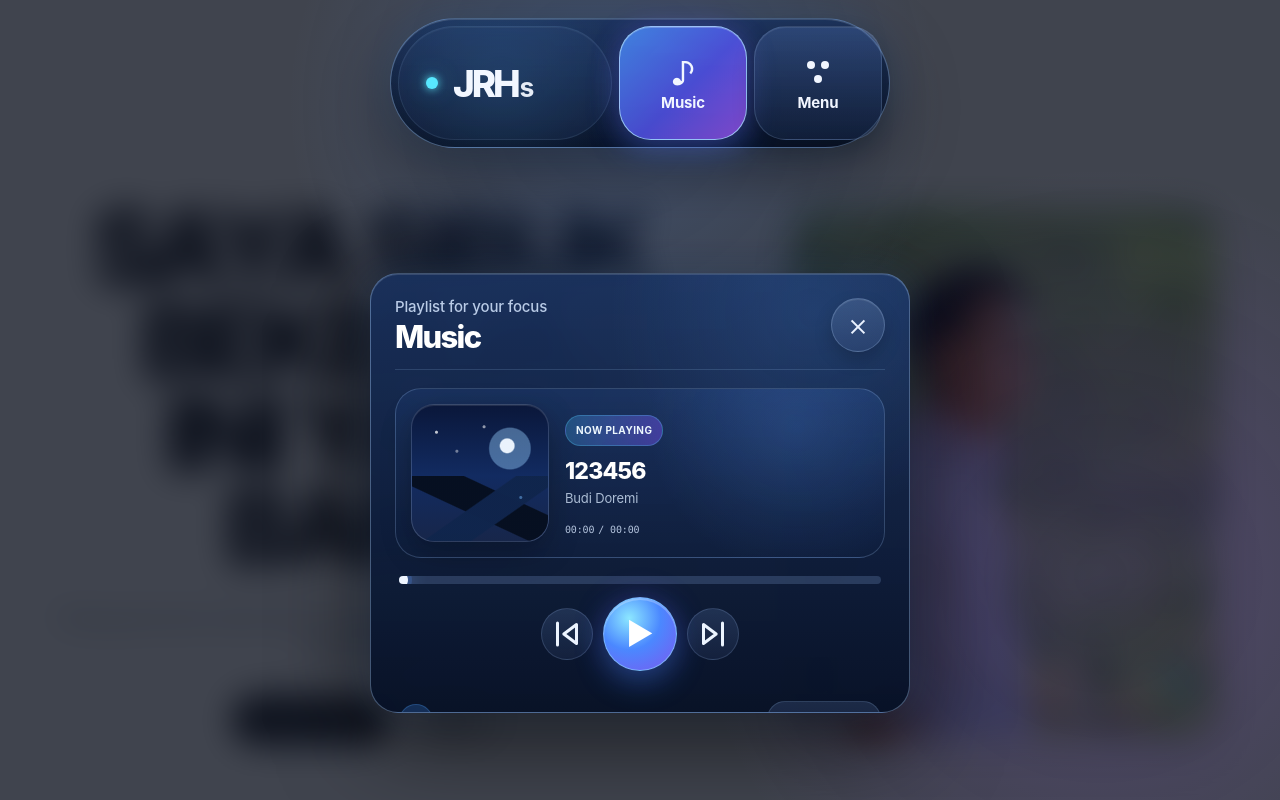
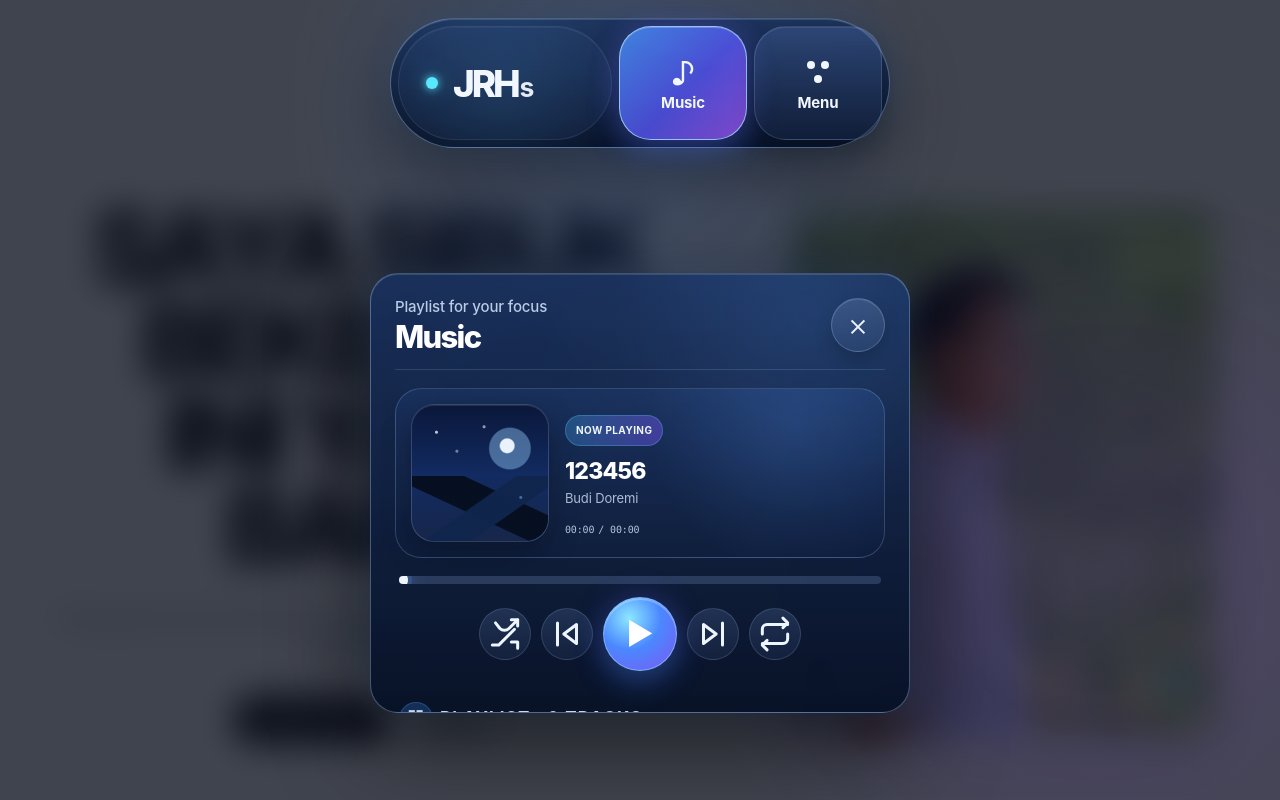
Before and after one commit to LionerHakim/JRHs, a React (Vite) app: page / in a window 1280 px wide. Both pictures are taken after a click on the button "Buka music player". Shown: the top 800 px of the page. Built offline with nearby package versions, Linux system fonts and the light colour scheme.

Commit message:
fix: finish JRHs synchronization and release audit

```diff
--- a/index.html
+++ b/index.html
@@ -8,10 +8,10 @@
   <meta name="mobile-web-app-capable" content="yes" />
   <meta name="apple-mobile-web-app-capable" content="yes" />
   <meta name="apple-mobile-web-app-status-bar-style" content="default" />
-  <meta name="color-scheme" content="dark" />
+  <meta name="color-scheme" content="light" />
   <script>
-    document.documentElement.dataset.theme = 'dark'
-    document.documentElement.style.colorScheme = 'dark'
+    document.documentElement.dataset.theme = 'light'
+    document.documentElement.style.colorScheme = 'light'
   </script>
   <meta name="referrer" content="strict-origin-when-cross-origin" />
   <meta name="description" content="JRH — Saya sibuk bekerja, ini yang baru. Ruang personal untuk karya, project, media, dan jejak yang sedang saya bangun." />
@@ -49,7 +49,7 @@
       place-items: center;
       padding: 24px;
       box-sizing: border-box;
-      color: #fff;
+      color: #0d1117;
       background: #ffffff;
       font: 600 14px/1.4 system-ui,-apple-system,BlinkMacSystemFont,"Segoe UI",sans-serif;
       letter-spacing: .02em;
@@ -58,7 +58,7 @@
     .jrh-boot small {
       display: block;
       margin-top: 8px;
-      color: #9ca4b0;
+      color: #6b7280;
       font-weight: 500;
     }
   </style>
--- a/scripts/verify-dist.mjs
+++ b/scripts/verify-dist.mjs
@@ -39,6 +39,8 @@ const checks = [
   ['production JS bundle', /<script[^>]+type="module"[^>]+src="[^"]*\/assets\/[^"]+\.js"/.test(html)],
   ['production CSS bundle', /<link[^>]+rel="stylesheet"[^>]+href="[^"]*\/assets\/[^"]+\.css"/.test(html)],
   ['no stale logo reference', !html.includes('/assets/images/logo.png') && !manifest.includes('/assets/images/logo.png')],
+  ['light theme metadata', /<meta name="color-scheme" content="light"/.test(html) && !html.includes("dataset.theme = 'dark'")],
+  ['light PWA manifest', !manifest.includes('"background_color": "#08090B"') && !manifest.includes('"theme_color": "#08090B"')],
 ]
 
 for (const [label, passed] of checks) {
--- a/src/components/testimonials/TestimonialsSection.tsx
+++ b/src/components/testimonials/TestimonialsSection.tsx
@@ -183,13 +183,13 @@ export function TestimonialsSection() {
       </p>
       <div className="testimonials-toolbar">
         <span className="testimonial-counter">{String(testimonialActiveIndex + 1).padStart(2, '0')} / {String(testimonials.length).padStart(2, '0')} PERSPEKTIF</span>
-        <div className="testimonial-controls" aria-label="Kontrol quotes">
+        <div className="testimonial-controls" aria-label="Kontrol perspektif">
           <button type="button" aria-label="Quote sebelumnya" onClick={() => moveTestimonial(-1)}>←</button>
           <button type="button" aria-label="Quote berikutnya" onClick={() => moveTestimonial(1)}>→</button>
         </div>
         <span className="testimonial-swipe-hint" aria-hidden="true">GESER ↔</span>
       </div>
-      <div ref={viewportRef} className="testimonials-viewport" role="region" aria-roledescription="carousel" aria-label="Koleksi quotes yang dapat digeser">
+      <div ref={viewportRef} className="testimonials-viewport" role="region" aria-roledescription="carousel" aria-label="Koleksi perspektif yang dapat digeser">
         <div className="testimonials-list">
           {testimonials.map((testimonial, index) => (
             <TestimonialCard
--- a/src/main.tsx
+++ b/src/main.tsx
@@ -49,10 +49,8 @@ export default function App() {
   const [musicOpen, setMusicOpen] = useState(false)
   const [menuQuery, setMenuQuery] = useState('')
   const [musicVolume, setMusicVolume] = useState(0.8)
-  const [musicFavorite, setMusicFavorite] = useState(false)
   const [musicShuffle, setMusicShuffle] = useState(false)
   const [musicRepeat, setMusicRepeat] = useState(false)
-  const [playlistMode, setPlaylistMode] = useState<'focus' | 'all'>('focus')
   const [showBackToTop, setShowBackToTop] = useState(false)
   useTheme()
   const [name, setName] = useState('')
@@ -458,19 +456,36 @@ ${name.trim()}`)
             </div>
 
             <div className="music-controls" aria-label="Music controls">
+              <button
+                className={musicShuffle ? 'is-mode-active' : undefined}
+                type="button"
+                tabIndex={musicOpen ? 0 : -1}
+                aria-label={musicShuffle ? 'Matikan shuffle' : 'Aktifkan shuffle'}
+                aria-pressed={musicShuffle}
+                onClick={() => setMusicShuffle((enabled) => !enabled)}
+              >
+                <ControlIcon name="shuffle" />
+              </button>
               <button type="button" tabIndex={musicOpen ? 0 : -1} aria-label="Previous track" onClick={() => changeMusicTrack(-1)}><ControlIcon name="previous" /></button>
               <button className="music-play" type="button" tabIndex={musicOpen ? 0 : -1} aria-label={musicPlaying ? 'Pause' : 'Play'} aria-pressed={musicPlaying} onClick={toggleMusicPlayback}>
                 {musicPlaying ? 'Ⅱ' : '▶'}
               </button>
               <button type="button" tabIndex={musicOpen ? 0 : -1} aria-label="Next track" onClick={() => changeMusicTrack(1)}><ControlIcon name="next" /></button>
+              <button
+                className={musicRepeat ? 'is-mode-active' : undefined}
+                type="button"
+                tabIndex={musicOpen ? 0 : -1}
+                aria-label={musicRepeat ? 'Matikan repeat' : 'Aktifkan repeat'}
+                aria-pressed={musicRepeat}
+                onClick={() => setMusicRepeat((enabled) => !enabled)}
+              >
+                <ControlIcon name="repeat" />
+              </button>
             </div>
 
             <div className="music-playlist" aria-label="Playlist">
               <div className="music-playlist-head">
-                <span><span className="playlist-glyph" aria-hidden="true">☷</span> PLAYLIST</span>
-                <select aria-label="Playlist filter" defaultValue="all" tabIndex={musicOpen ? 0 : -1}>
-                  <option value="all">All tracks</option>
-                </select>
+                <span><span className="playlist-glyph" aria-hidden="true">☷</span> PLAYLIST · {musicTracks.length} TRACKS</span>
               </div>
               <div className="music-playlist-list">
                 {musicTracks.map((track, index) => (
@@ -534,7 +549,7 @@ ${name.trim()}`)
 
         <section id="education" className="section experience-section" data-section="education" aria-labelledby="education-title">
           <div className="section-head">
-            <h2 id="education-title">Education</h2>
+            <h2 id="education-title">Experience</h2>
           </div>
 
           <div className="records">
--- a/src/styles/portal-2100.css
+++ b/src/styles/portal-2100.css
@@ -1474,23 +1474,6 @@ html[data-theme] .nav-action.is-open{
   color:#b5c5de;
   font:500 12px/1 ui-monospace,SFMono-Regular,Menlo,monospace;
 }
-.music-favorite{
-  width:48px;height:48px;min-width:48px;min-height:48px;
-  display:grid;place-items:center;
-  border:1px solid rgba(178,210,250,.19);
-  border-radius:50%;
-  background:rgba(85,115,169,.18);
-  color:#edf5ff;
-  font-size:27px;
-}
-.music-favorite:hover,
-.music-favorite:focus-visible{
-  border-color:rgba(255,142,226,.56);
-  background:rgba(174,73,167,.26);
-  color:#ff9fe7;
-  outline:none;
-}
-.music-favorite.is-active{color:#ff9fe7;background:rgba(174,73,167,.26);border-color:rgba(255,142,226,.56)}
 .music-progress{
   position:relative;
   z-index:2;
@@ -1874,14 +1857,12 @@ html[data-theme] .nav-action.is-open{
   .music-track-art{width:90px;height:90px;border-radius:16px}
   .music-track-copy>strong{font-size:18px}
   .music-track-copy>span:not(.music-now-badge){font-size:11px}
-  .music-favorite{width:40px;height:40px;min-width:40px;min-height:40px;font-size:22px}
   .music-controls{gap:8px}
   .music-controls button{width:44px;height:44px;min-width:44px;min-height:44px;font-size:18px}
   .music-controls .music-play{width:62px;height:62px;min-width:62px;min-height:62px;font-size:25px}
   .music-playlist-list{max-height:230px}
   .music-playlist-head>span{font-size:15px}
   .playlist-glyph{width:30px;height:30px}
-  .music-playlist-head select{min-width:102px;height:38px}
 }
 
 /* Narrow phone: stack both consoles with internal scroll. */
```
Also changed, not shown: public/site.webmanifest, 2 other files (tests, documents, lock files or other folders).
